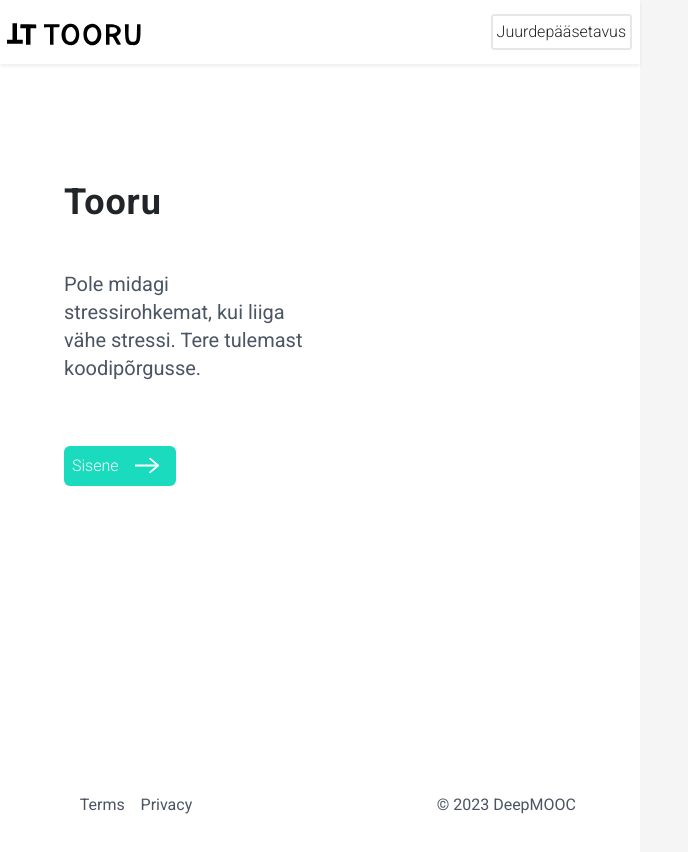
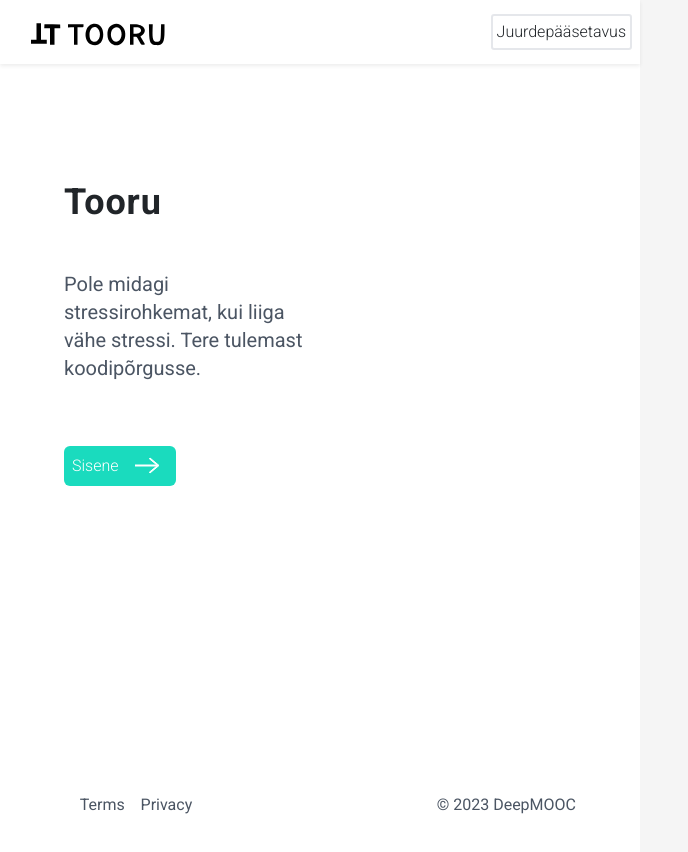
Before and after one commit to CardoTisler/deepmooc-fe, a SvelteKit app: page / in a window 1280 px wide. Shown: the top 852 px of the page, without its empty margins (0-688 px from the left). Built offline with nearby package versions, Linux system fonts and the light colour scheme; no server answers.

Commit message:
high contrast theme tweaks

```diff
--- a/src/routes/(app)/courses/[courseId]/assignments/[assignmentId]/+page.svelte
+++ b/src/routes/(app)/courses/[courseId]/assignments/[assignmentId]/+page.svelte
@@ -40,7 +40,7 @@
 					</div>
 				{/each}
 			</div>
-			<Section class="mt-24 flex justify-center dark:bg-black">
+			<Section class="mt-24 flex justify-center {isContrastMode ? 'black-bg' : ''}">
 				<FileInput />
 			</Section>
 		</div>
--- a/src/routes/(landing)/+layout.svelte
+++ b/src/routes/(landing)/+layout.svelte
@@ -14,7 +14,7 @@
 
 <div class="landing flex flex-col {isContrastMode ? 'black-bg' : ''}">
 	<div class="h-16 lg:w-1/2 flex flex-row justify-between shadow-sm">
-		<div class="h-full">
+		<div class="ml-4 h-full">
 			<a href="/" class=""><Logo fill={isContrastMode ? 'yellow' : 'black'} /></a>
 		</div>
 		<div class="self-center mr-2">
```
